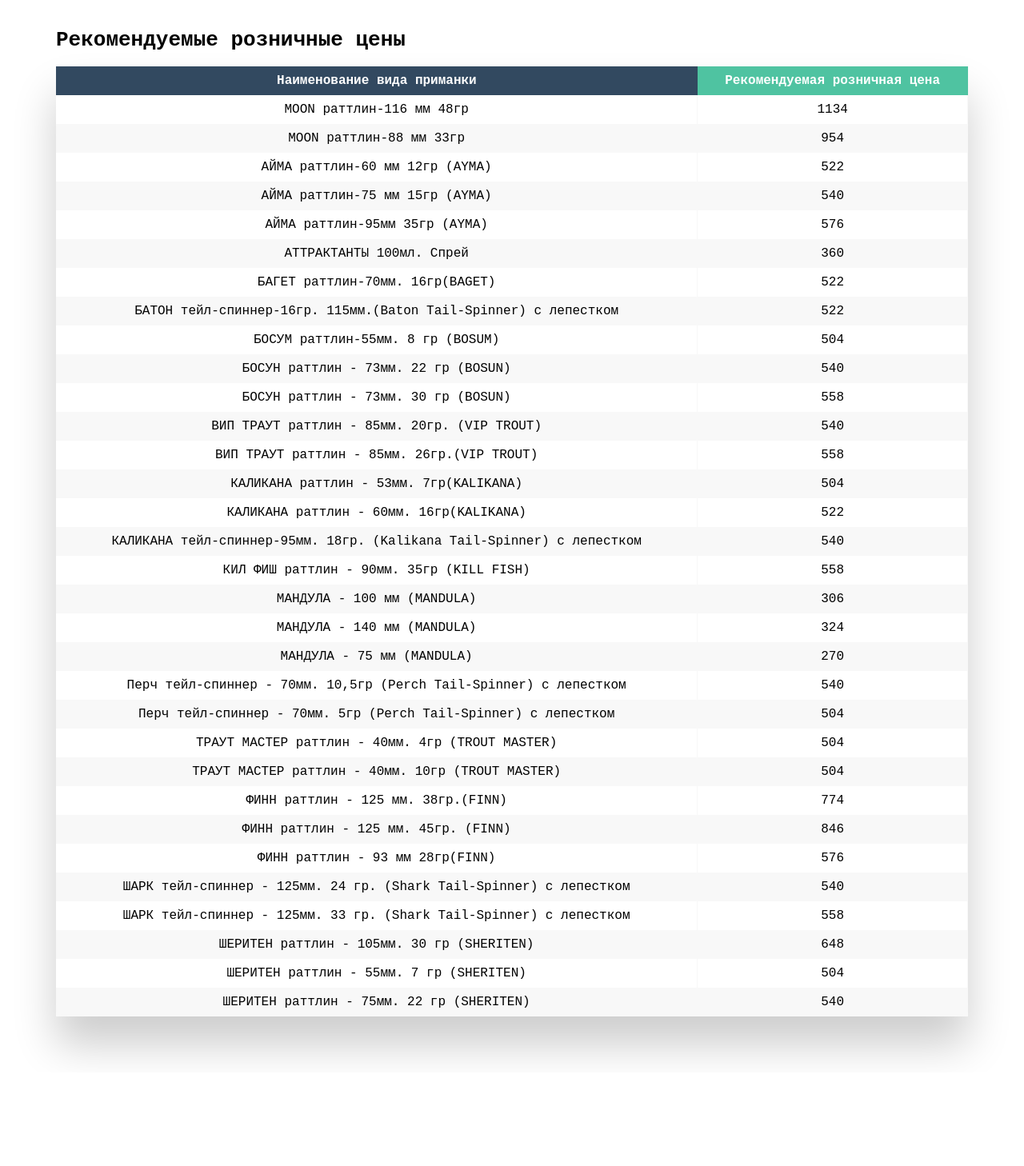
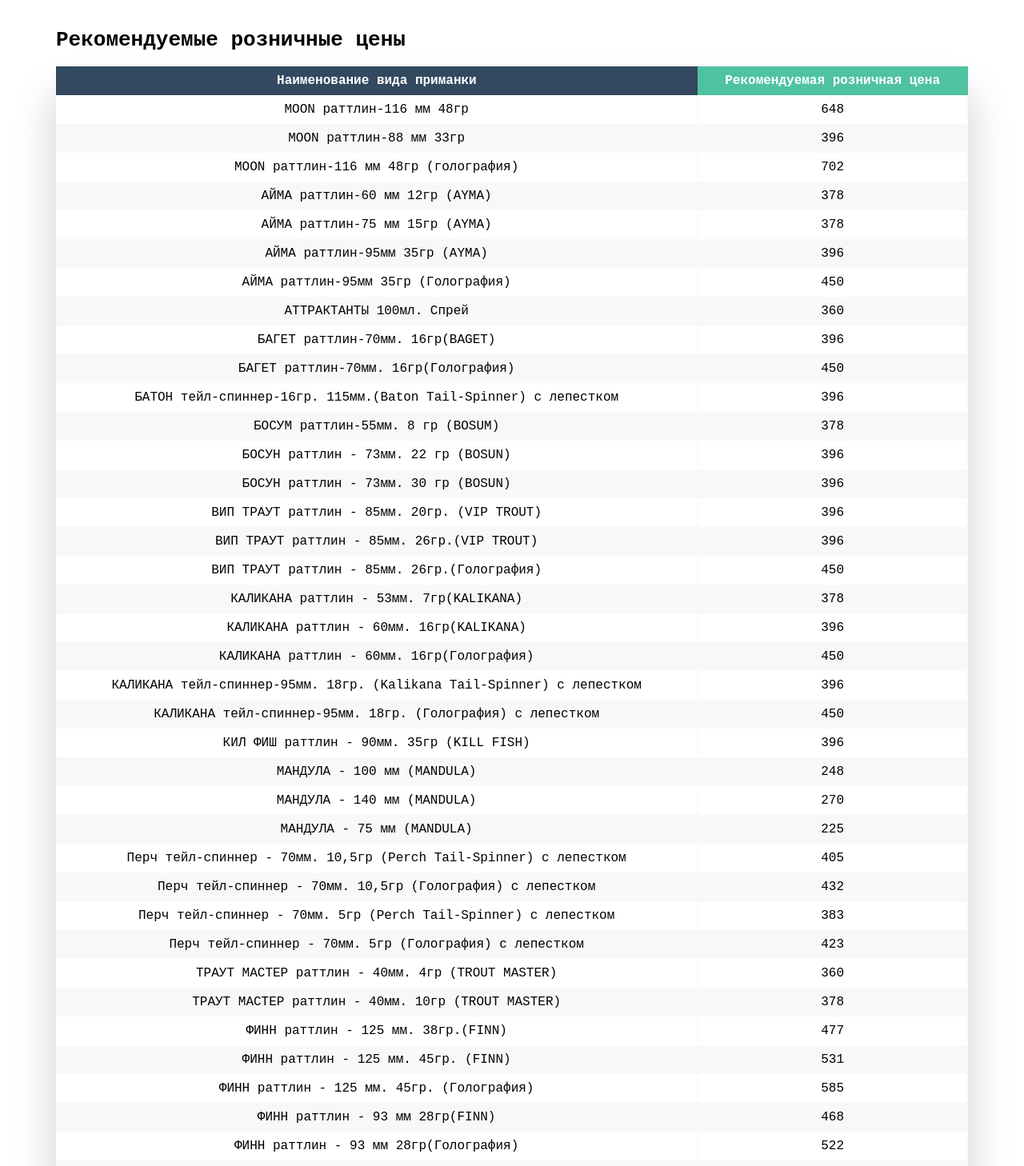
Before and after one commit to ASharksss/VodenoiPriceList-v2, a React (Create React App) app: page /rrc in a window 1280 px wide. Shown: the part 142-1600 px from the top of the page at 80% size. Before the commit the page ends 1483 px from the top, so only its background shows below. Built offline with nearby package versions, Linux system fonts and the light colour scheme; no server answers.

Commit message:
initial commit

```diff
--- a/src/Links/Rrc.jsx
+++ b/src/Links/Rrc.jsx
@@ -20,23 +20,31 @@ export const Rrc = ({setCatName}) => {
           <tbody>
           <tr>
             <td>MOON раттлин-116 мм 48гр</td>
-            <td>1134</td>
+            <td>648</td>
           </tr>
           <tr>
             <td>MOON раттлин-88 мм 33гр</td>
-            <td>954</td>
+            <td>396</td>
+          </tr>
+          <tr>
+            <td>MOON раттлин-116 мм 48гр (голография)</td>
+            <td>702</td>
           </tr>
           <tr>
             <td>АЙМА раттлин-60 мм 12гр (AYMA)</td>
-            <td>522</td>
+            <td>378</td>
           </tr>
           <tr>
             <td>АЙМА раттлин-75 мм 15гр (AYMA)</td>
-            <td>540</td>
+            <td>378</td>
           </tr>
           <tr>
             <td>АЙМА раттлин-95мм 35гр (AYMA)</td>
-            <td>576</td>
+            <td>396</td>
+          </tr>
+          <tr>
+            <td>АЙМА раттлин-95мм 35гр (Голография)</td>
+            <td>450</td>
           </tr>
           <tr>
             <td>АТТРАКТАНТЫ 100мл. Спрей</td>
@@ -44,107 +52,151 @@ export const Rrc = ({setCatName}) => {
           </tr>
           <tr>
             <td>БАГЕТ раттлин-70мм. 16гр(BAGET)</td>
+            <td>396</td>
+          </tr>
+          <tr>
+            <td>БАГЕТ раттлин-70мм. 16гр(Голография)</td>
+            <td>450</td>
+          </tr>
+          <tr>
+            <td>БАТОН тейл-спиннер-16гр. 115мм.(Baton Tail-Spinner) с лепестком</td>
+            <td>396</td>
+          </tr>
+          <tr>
+            <td>БОСУМ раттлин-55мм. 8 гр (BOSUM)</td>
+            <td>378</td>
+          </tr>
+          <tr>
+            <td>БОСУН раттлин - 73мм. 22 гр (BOSUN)</td>
+            <td>396</td>
+          </tr>
+          <tr>
+            <td>БОСУН раттлин - 73мм. 30 гр (BOSUN)</td>
+            <td>396</td>
+          </tr>
+          <tr>
+            <td>ВИП ТРАУТ раттлин - 85мм. 20гр. (VIP TROUT)</td>
+            <td>396</td>
+          </tr>
+          <tr>
+            <td>ВИП ТРАУТ раттлин - 85мм. 26гр.(VIP TROUT)</td>
+            <td>396</td>
+          </tr>
+          <tr>
+            <td>ВИП ТРАУТ раттлин - 85мм. 26гр.(Голография)</td>
+            <td>450</td>
+          </tr>
+          <tr>
+            <td>КАЛИКАНА раттлин - 53мм. 7гр(KALIKANA)</td>
+            <td>378</td>
+          </tr>
+          <tr>
+            <td>КАЛИКАНА раттлин - 60мм. 16гр(KALIKANA)</td>
+            <td>396</td>
+          </tr>
+          <tr>
+            <td>КАЛИКАНА раттлин - 60мм. 16гр(Голография)</td>
+            <td>450</td>
+          </tr>
+          <tr>
+            <td>КАЛИКАНА тейл-спиннер-95мм. 18гр. (Kalikana Tail-Spinner) с лепестком</td>
+            <td>396</td>
+          </tr>
+          <tr>
+            <td>КАЛИКАНА тейл-спиннер-95мм. 18гр. (Голография) с лепестком</td>
+            <td>450</td>
+          </tr>
+          <tr>
+            <td>КИЛ ФИШ раттлин - 90мм. 35гр (KILL FISH)</td>
+            <td>396</td>
+          </tr>
+          <tr>
+            <td>МАНДУЛА - 100 мм (MANDULA)</td>
+            <td>248</td>
+          </tr>
+          <tr>
+            <td>МАНДУЛА - 140 мм (MANDULA)</td>
+            <td>270</td>
+          </tr>
+          <tr>
+            <td>МАНДУЛА - 75 мм (MANDULA)</td>
+            <td>225</td>
+          </tr>
+          <tr>
+            <td>Перч тейл-спиннер - 70мм. 10,5гр (Perch Tаil-Spinner) с лепестком</td>
+            <td>405</td>
+          </tr>
+          <tr>
+            <td>Перч тейл-спиннер - 70мм. 10,5гр (Голография) с лепестком</td>
+            <td>432</td>
+          </tr>
+          <tr>
+            <td>Перч тейл-спиннер - 70мм. 5гр (Perch Tаil-Spinner) с лепестком</td>
+            <td>383</td>
+          </tr>
+          <tr>
+            <td>Перч тейл-спиннер - 70мм. 5гр (Голография) с лепестком</td>
+            <td>423</td>
+          </tr>
+          <tr>
+            <td>ТРАУТ МАСТЕР раттлин - 40мм. 4гр (TROUT MASTER)</td>
+            <td>360</td>
+          </tr>
+          <tr>
+            <td>ТРАУТ МАСТЕР раттлин - 40мм. 10гр (TROUT MASTER)</td>
+            <td>378</td>
+          </tr>
+          <tr>
+            <td>ФИНН раттлин - 125 мм. 38гр.(FINN)</td>
+            <td>477</td>
+          </tr>
+          <tr>
+            <td>ФИНН раттлин - 125 мм. 45гр. (FINN)</td>
+            <td>531</td>
+          </tr>
+          <tr>
+            <td>ФИНН раттлин - 125 мм. 45гр. (Голография)</td>
+            <td>585</td>
+          </tr>
+          <tr>
+            <td>ФИНН раттлин - 93 мм 28гр(FINN)</td>
+            <td>468</td>
+          </tr>
+          <tr>
+            <td>ФИНН раттлин - 93 мм 28гр(Голография)</td>
             <td>522</td>
           </tr>
           <tr>
-            <td>БАТОН тейл-спиннер-16гр. 115мм.(Baton Tail-Spinner) с лепестком</td>
-            <td>522</td>
+            <td>ШАРК тейл-спиннер - 125мм. 24 гр. (Shark Tail-Spinner) с лепестком</td>
+            <td>396</td>
           </tr>
           <tr>
-            <td>БОСУМ раттлин-55мм. 8 гр (BOSUM)</td>
-            <td>504</td>
-          </tr>
-          <tr>
-            <td>БОСУН раттлин - 73мм. 22 гр (BOSUN)</td>
-            <td>540</td>
-          </tr>
-          <tr>
-            <td>БОСУН раттлин - 73мм. 30 гр (BOSUN)</td>
-            <td>558</td>
-          </tr>
-          <tr>
-            <td>ВИП ТРАУТ раттлин - 85мм. 20гр. (VIP TROUT)</td>
-            <td>540</td>
-          </tr>
-          <tr>
-            <td>ВИП ТРАУТ раттлин - 85мм. 26гр.(VIP TROUT)</td>
-            <td>558</td>
-          </tr>
-          <tr>
-            <td>КАЛИКАНА раттлин - 53мм. 7гр(KALIKANA)</td>
-            <td>504</td>
-          </tr>
-          <tr>
-            <td>КАЛИКАНА раттлин - 60мм. 16гр(KALIKANA)</td>
-            <td>522</td>
-          </tr>
-          <tr>
-            <td>КАЛИКАНА тейл-спиннер-95мм. 18гр. (Kalikana Tail-Spinner) с лепестком</td>
-            <td>540</td>
-          </tr>
-          <tr>
-            <td>КИЛ ФИШ раттлин - 90мм. 35гр (KILL FISH)</td>
-            <td>558</td>
-          </tr>
-          <tr>
-            <td>МАНДУЛА - 100 мм (MANDULA)</td>
-            <td>306</td>
-          </tr>
-          <tr>
-            <td>МАНДУЛА - 140 мм (MANDULA)</td>
-            <td>324</td>
-          </tr>
-          <tr>
-            <td>МАНДУЛА - 75 мм (MANDULA)</td>
-            <td>270</td>
-          </tr>
-          <tr>
-            <td>Перч тейл-спиннер - 70мм. 10,5гр (Perch Tаil-Spinner) с лепестком</td>
-            <td>540</td>
-          </tr>
-          <tr>
-            <td>Перч тейл-спиннер - 70мм. 5гр (Perch Tаil-Spinner) с лепестком</td>
-            <td>504</td>
-          </tr>
-          <tr>
-            <td>ТРАУТ МАСТЕР раттлин - 40мм. 4гр (TROUT MASTER)</td>
-            <td>504</td>
-          </tr>
-          <tr>
-            <td>ТРАУТ МАСТЕР раттлин - 40мм. 10гр (TROUT MASTER)</td>
-            <td>504</td>
-          </tr>
-          <tr>
-            <td>ФИНН раттлин - 125 мм. 38гр.(FINN)</td>
-            <td>774</td>
-          </tr>
-          <tr>
-            <td>ФИНН раттлин - 125 мм. 45гр. (FINN)</td>
-            <td>846</td>
-          </tr>
-          <tr>
-            <td>ФИНН раттлин - 93 мм 28гр(FINN)</td>
-            <td>576</td>
-          </tr>
-          <tr>
-            <td>ШАРК тейл-спиннер - 125мм. 24 гр. (Shark Tail-Spinner) с лепестком</td>
-            <td>540</td>
+            <td>ШАРК тейл-спиннер - 125мм. 24 гр. (Голография) с лепестком</td>
+            <td>450</td>
           </tr>
           <tr>
             <td>ШАРК тейл-спиннер - 125мм. 33 гр. (Shark Tail-Spinner) с лепестком</td>
-            <td>558</td>
+            <td>396</td>
           </tr>
           <tr>
             <td>ШЕРИТЕН раттлин - 105мм. 30 гр (SHERITEN)</td>
-            <td>648</td>
+            <td>396</td>
+          </tr>
+          <tr>
+            <td>ШЕРИТЕН раттлин - 105мм. 30 гр (Голография)</td>
+            <td>450</td>
           </tr>
           <tr>
             <td>ШЕРИТЕН раттлин - 55мм. 7 гр (SHERITEN)</td>
-            <td>504</td>
+            <td>378</td>
           </tr>
           <tr>
             <td>ШЕРИТЕН раттлин - 75мм. 22 гр (SHERITEN)</td>
-            <td>540</td>
+            <td>396</td>
+          </tr>
+          <tr>
+            <td>ШЕРИТЕН раттлин - 75мм. 22 гр (Голография)</td>
+            <td>450</td>
           </tr>
           </tbody>
         </table>
--- a/src/Menu/Menu.jsx
+++ b/src/Menu/Menu.jsx
@@ -1,8 +1,6 @@
 import React, {useEffect, useState, useRef} from 'react';
 import './menu.css'
-import {Link, NavLink} from "react-router-dom";
-import {SlBasket} from "react-icons/sl";
-
+import {NavLink} from "react-router-dom";
 const Menu = ({countBasket, isAuth, role, status, toggle, setToggle, hideSidebar}) => {
   const sidebarRef = useRef(null)
   const handleClickLink = () => {
@@ -42,7 +40,6 @@ const Menu = ({countBasket, isAuth, role, status, toggle, setToggle, hideSidebar
 
           {isAuth ?
             <>
-
               {role === 'admin' ?
                 <>
                   <NavLink to='/user/list' className='noLink menu__item-btn menu__item'
@@ -54,6 +51,9 @@ const Menu = ({countBasket, isAuth, role, status, toggle, setToggle, hideSidebar
 
                   <NavLink to='/profile' className='noLink menu__item-btn menu__item'
                            onClick={() => handleClickLink()}>Профиль</NavLink>
+                  <NavLink to='/basket' className='noLink menu__item-btn menu__item' onClick={() => handleClickLink()}>
+                    Корзина {countBasket}
+                  </NavLink>
                 </> :
                 <>
                   <NavLink to='/basket' className='noLink menu__item-btn menu__item' onClick={() => handleClickLink()}>
@@ -69,8 +69,6 @@ const Menu = ({countBasket, isAuth, role, status, toggle, setToggle, hideSidebar
             <NavLink to='/login' className='noLink menu__item-btn menu__item'
                      onClick={() => handleClickLink()}>Войти</NavLink>
           }
-
-
         </div>
       </ul>
     </div>
```
